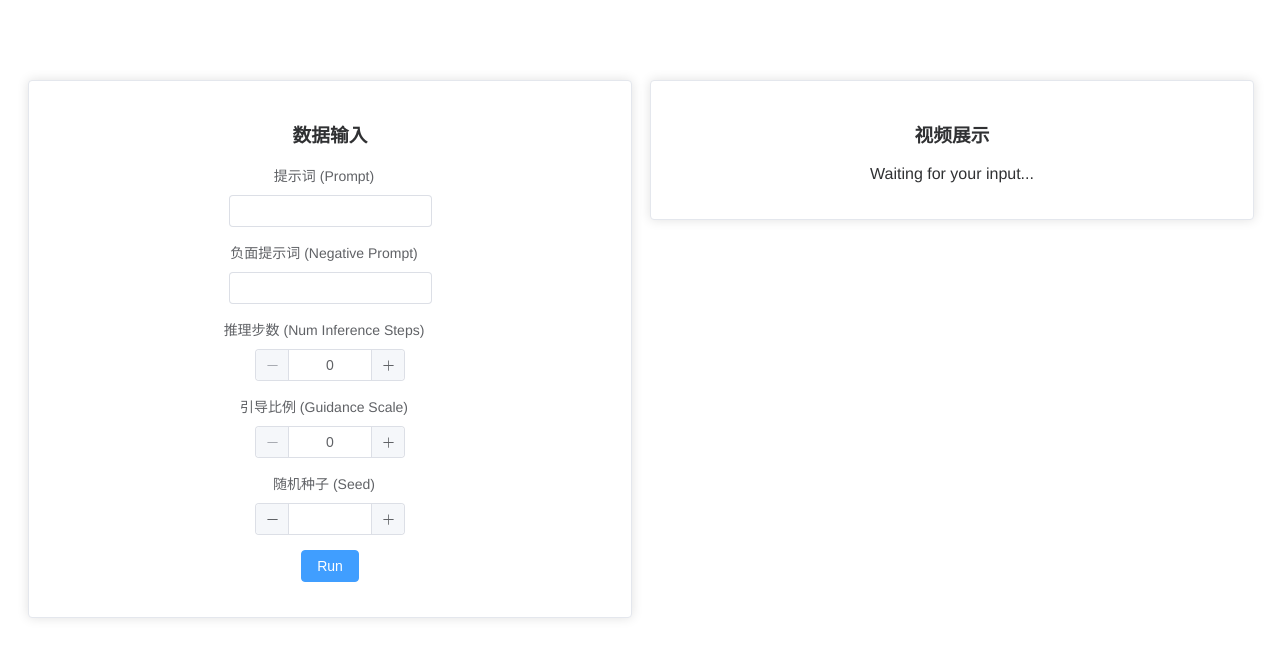
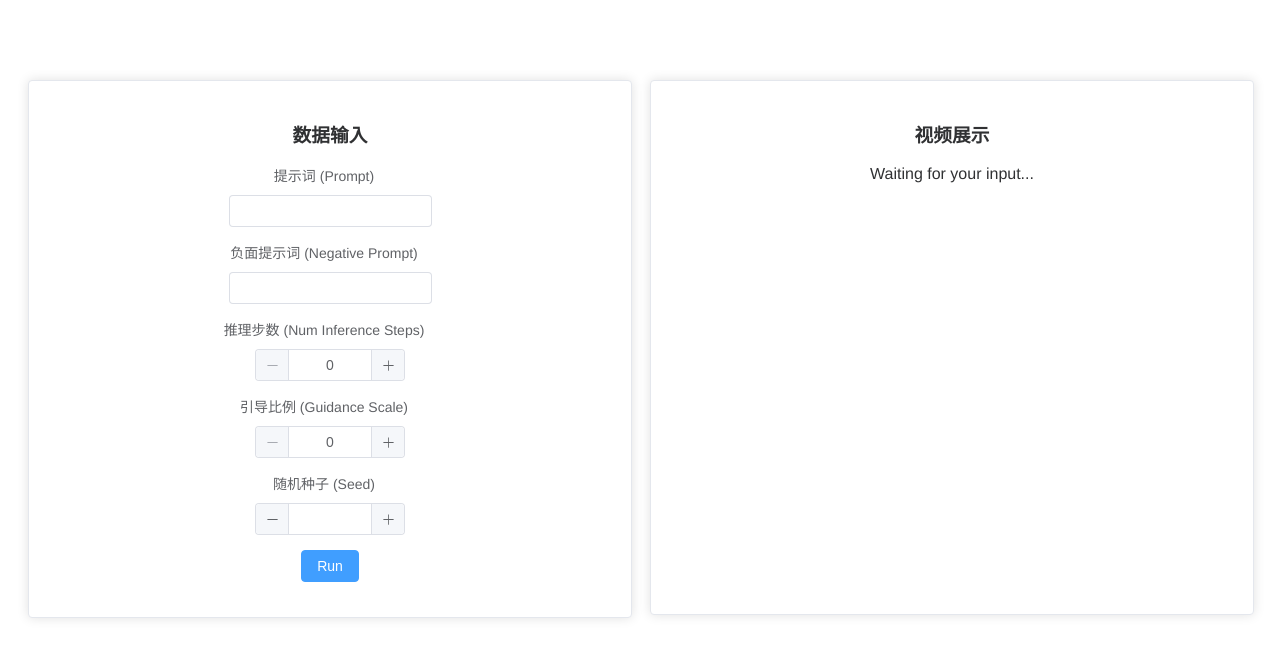
Before and after one commit to JingpuRen/generator, a Vue app: page / in a window 1280 px wide. Shown: the top 658 px of the page. Built offline with nearby package versions, Linux system fonts and the light colour scheme.

Commit message:
左右对齐

```diff
--- a/src/components/GeneratorComponent.vue
+++ b/src/components/GeneratorComponent.vue
@@ -31,7 +31,7 @@
       </el-col>
       <!-- 右边展示视频区域 -->
       <el-col :span="12">
-        <el-card class="box-card">
+        <el-card class="box-card bigger-card">
           <h3>视频展示</h3>
           <div v-if="loading">
             <div class="loading-spinner"></div>
@@ -118,6 +118,9 @@ export default {
 .box-card {
   width: 100%;
 }
+.bigger-card {
+  height: 533px; /* 设置固定高度，可按需调整 */
+}
 .el-form-item__label {
   text-align: center;
   padding: 0;
```
